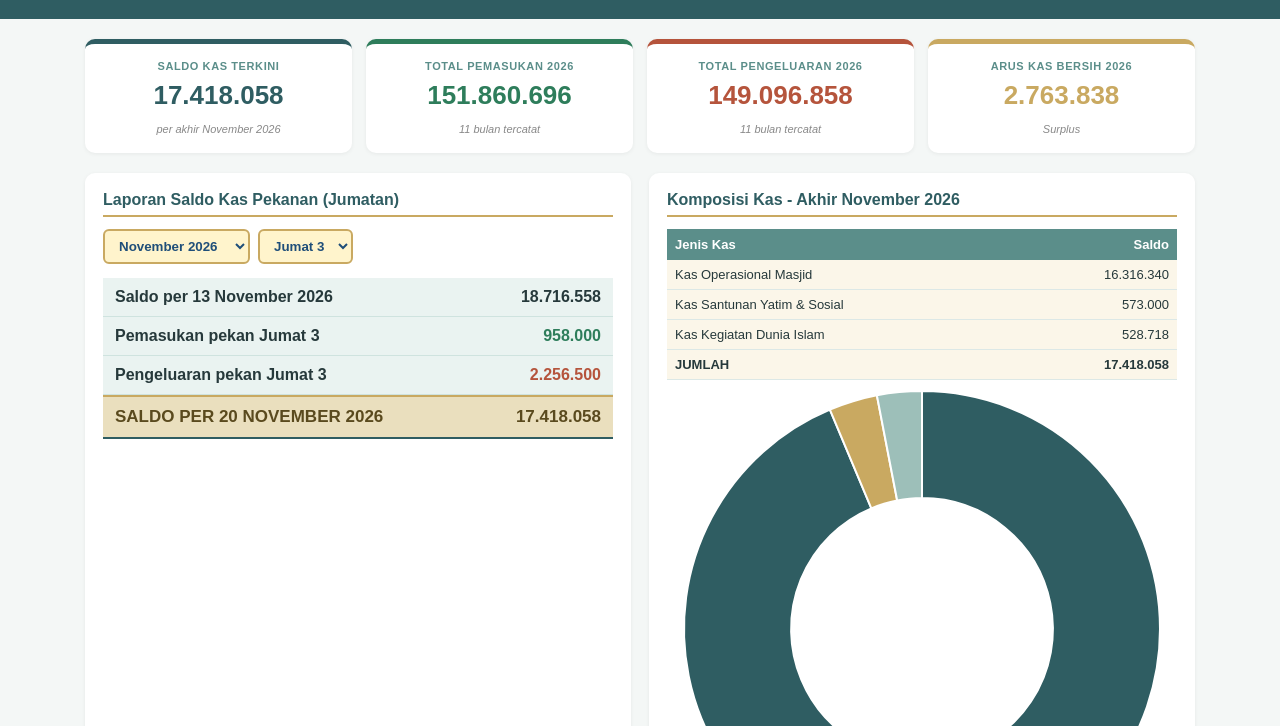
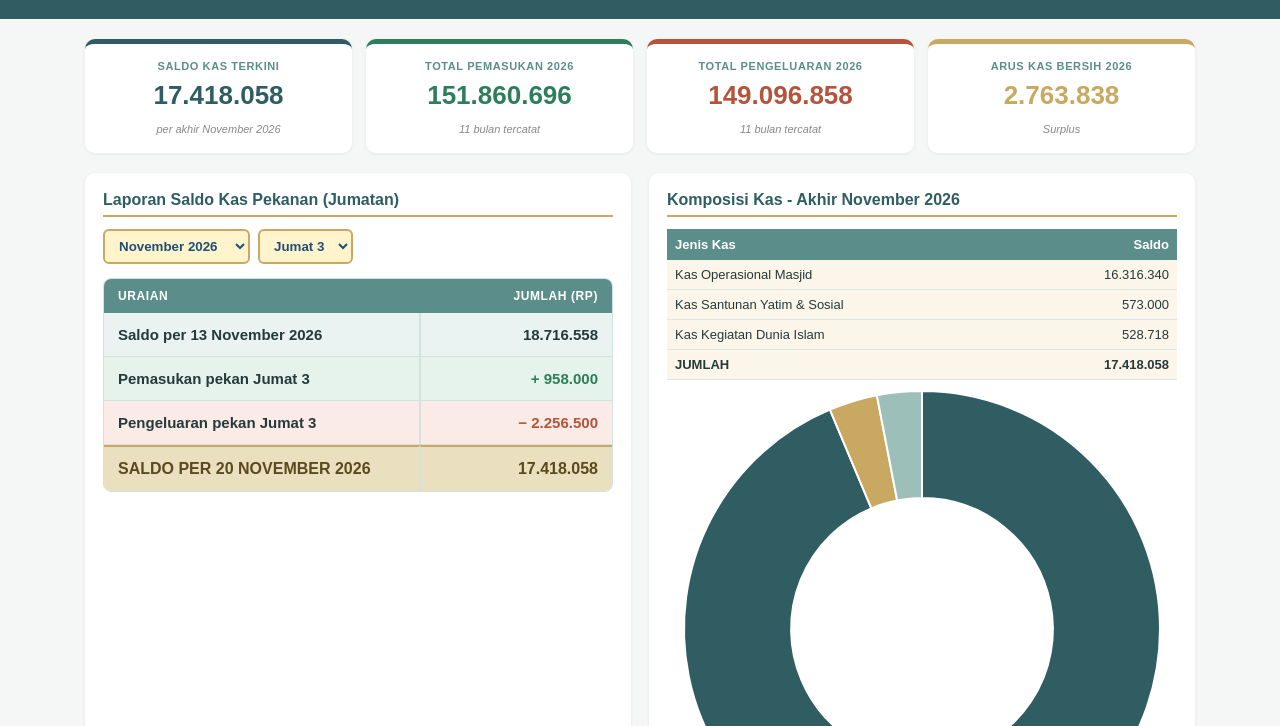
Before and after one commit to buyaghu/laporan-kas-masjid, a plain HTML site: page index.html in a window 1280 px wide. Shown: the part 74-800 px from the top of the page. Drawn offline with nearby package versions, Linux system fonts and the light colour scheme.

Commit message:
Rapikan laporan saldo kas pekanan: tabel dengan garis dan warna pemisah
Co-Authored-By: Claude Sonnet 5.5 <noreply@anthropic.com>
Claude-Session: https://claude.ai/code/session_01JV5p9pw5692G95X9G7QFEj

```diff
--- a/index.html
+++ b/index.html
@@ -47,6 +47,16 @@
   .chip{display:inline-block;margin-left:8px;padding:2px 8px;background:var(--sand);border:1px solid var(--gold);border-radius:12px;font-size:12px;font-weight:normal;color:#5A4A1E}
   .chip a{color:var(--terra);text-decoration:none;font-weight:bold;margin-left:4px}
   .sub-h{margin:18px 0 8px;font-size:14px;font-weight:bold;color:var(--teal)}
+  table.wk{font-size:15px;border:1px solid #CFE3DF;border-radius:8px;border-collapse:separate;border-spacing:0;overflow:hidden}
+  table.wk th{text-align:left;padding:10px 14px;font-size:12px;letter-spacing:.6px;text-transform:uppercase}
+  table.wk th:last-child{text-align:right}
+  table.wk td{padding:13px 14px;font-weight:bold;border-bottom:1px solid #CFE3DF;vertical-align:middle}
+  table.wk td:first-child{text-align:left}
+  table.wk td:last-child{text-align:right;white-space:nowrap;border-left:2px solid #CFE3DF;width:38%;font-variant-numeric:tabular-nums}
+  table.wk tr.r0 td{background:var(--mint)}
+  table.wk tr.r1 td{background:#E6F3EC}
+  table.wk tr.r2 td{background:#FAEBE6}
+  table.wk tfoot td{background:var(--sand2);color:#5A4A1E;font-size:16px;border-top:2px solid var(--gold);border-bottom:none}
 </style>
 </head>
 <body>
@@ -140,10 +150,15 @@ let donut;
 function render(){
   const w = P.find(x=>x.m===selM.value && x.p===selP.value);
   document.getElementById("weekly").innerHTML = w ? `
-    <div class="row"><span>${w.la}</span><span>${rp(w.sa)}</span></div>
-    <div class="row"><span>Pemasukan pekan ${w.p}</span><span class="in">${rp(w.in)}</span></div>
-    <div class="row"><span>Pengeluaran pekan ${w.p}</span><span class="out">${rp(w.out)}</span></div>
-    <div class="row tot"><span>${w.lb.toUpperCase()}</span><span>${rp(w.ak)}</span></div>` : "Data tidak tersedia";
+    <div class="scroll"><table class="wk">
+      <thead><tr><th>Uraian</th><th>Jumlah (Rp)</th></tr></thead>
+      <tbody>
+        <tr class="r0"><td>${w.la}</td><td>${rp(w.sa)}</td></tr>
+        <tr class="r1"><td>Pemasukan pekan ${w.p}</td><td class="in">+ ${rp(w.in)}</td></tr>
+        <tr class="r2"><td>Pengeluaran pekan ${w.p}</td><td class="out">&minus; ${rp(w.out)}</td></tr>
+      </tbody>
+      <tfoot><tr><td>${w.lb.toUpperCase()}</td><td>${rp(w.ak)}</td></tr></tfoot>
+    </table></div>` : "Data tidak tersedia";
   const m = B.find(x=>x.m===selM.value);
   document.getElementById("kompTitle").textContent = "Komposisi Kas - Akhir " + m.m;
   document.getElementById("komp").innerHTML = `
```
